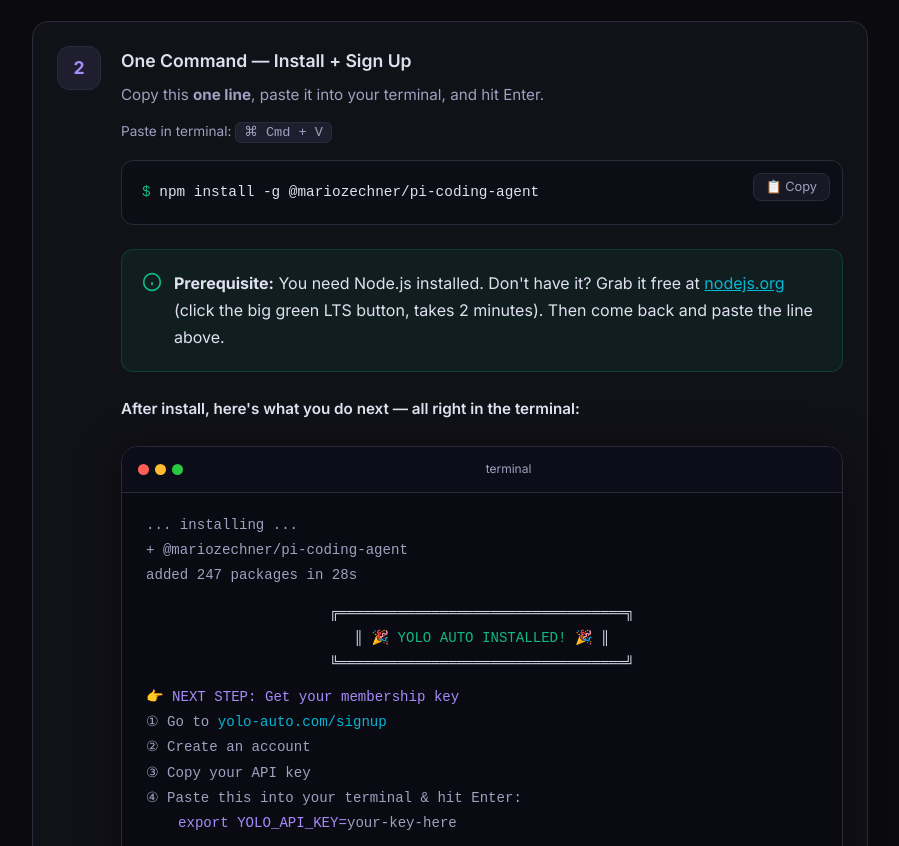
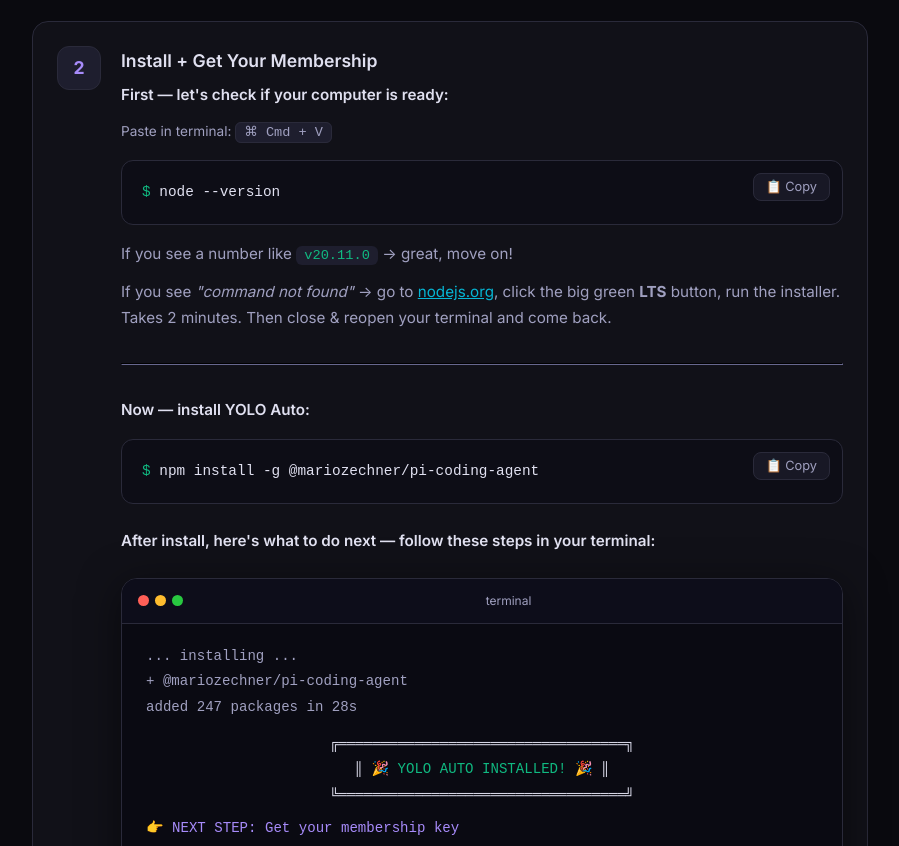
Before and after one commit to yolo-auto-org/yolo-auto-desktop, a plain HTML site: page index.html in a window 1280 px wide. Shown: the part 3135-3981 px from the top of the page, without its empty margins (190-1089 px from the left). Drawn offline with Linux system fonts and the light colour scheme.

Commit message:
Step 2: add node --version pre-check before install command

```diff
--- a/index.html
+++ b/index.html
@@ -584,8 +584,9 @@
     <div class="step reveal" id="step2">
       <div class="step-num">2</div>
       <div class="step-content">
-        <h4>One Command — Install + Sign Up</h4>
-        <p>Copy this <strong>one line</strong>, paste it into your terminal, and hit Enter.</p>
+        <h4>Install + Get Your Membership</h4>
+
+        <p style="font-weight:600;color:var(--text);">First — let's check if your computer is ready:</p>
 
         <div class="os-specific mac show">
           <p style="font-size:0.85rem;color:var(--text2);margin-bottom:0.5rem;">Paste in terminal: <kbd style="padding:2px 8px;border-radius:6px;background:var(--surface3);border:1px solid var(--border);font-family:monospace;">⌘ Cmd + V</kbd></p>
@@ -598,16 +599,23 @@
         </div>
 
         <div class="code-block">
+          <button class="copy-btn" onclick="copyCode(this, 'node --version')">📋 Copy</button>
+          <pre><span class="prompt">$</span> node --version</pre>
+        </div>
+
+        <p style="margin-top:0.5rem;">If you see a number like <code style="padding:2px 8px;border-radius:6px;background:var(--surface3);color:var(--green);font-size:0.9em;">v20.11.0</code> → great, move on!</p>
+        <p>If you see <em>"command not found"</em> → go to <a href="https://nodejs.org" style="color:var(--cyan);">nodejs.org</a>, click the big green <strong>LTS</strong> button, run the installer. Takes 2 minutes. Then close &amp; reopen your terminal and come back.</p>
+
+        <hr style="border-color:var(--border);margin:2rem 0;">
+
+        <p style="font-weight:600;color:var(--text);">Now — install YOLO Auto:</p>
+
+        <div class="code-block">
           <button class="copy-btn" onclick="copyCode(this, 'npm install -g @mariozechner/pi-coding-agent')">📋 Copy</button>
           <pre><span class="prompt">$</span> npm install -g @mariozechner/pi-coding-agent</pre>
         </div>
 
-        <div class="info-box tip">
-          <svg viewBox="0 0 24 24" fill="none" stroke="currentColor" stroke-width="2"><circle cx="12" cy="12" r="10"/><path d="M12 16v-4M12 8h.01"/></svg>
-          <div><strong>Prerequisite:</strong> You need Node.js installed. Don't have it? Grab it free at <a href="https://nodejs.org" style="color:var(--cyan);">nodejs.org</a> (click the big green LTS button, takes 2 minutes). Then come back and paste the line above.</div>
-        </div>
-
-        <p style="font-weight:600;color:var(--text);margin-top:1.5rem;">After install, here's what you do next — all right in the terminal:</p>
+        <p style="font-weight:600;color:var(--text);margin-top:1.5rem;">After install, here's what to do next — follow these steps in your terminal:</p>
 
         <div class="terminal">
           <div class="terminal-bar">
```
